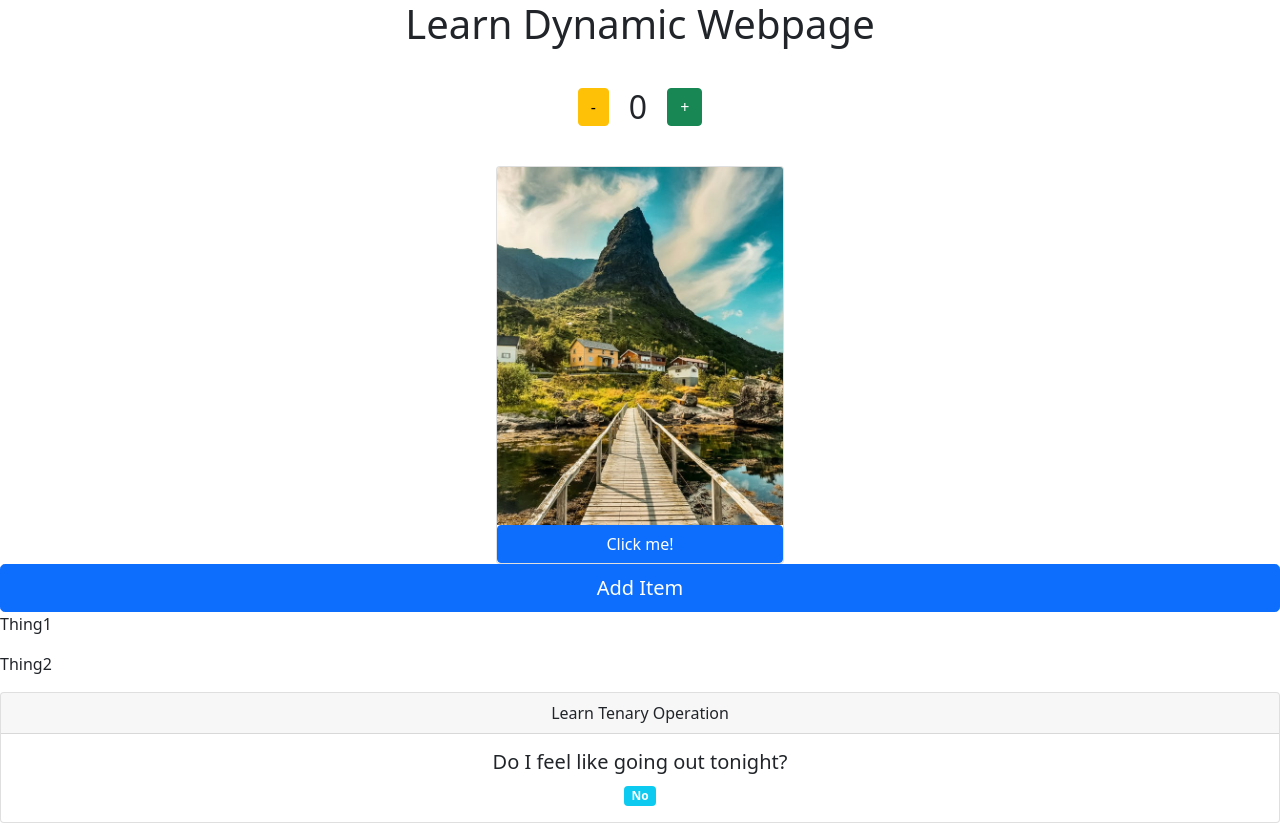
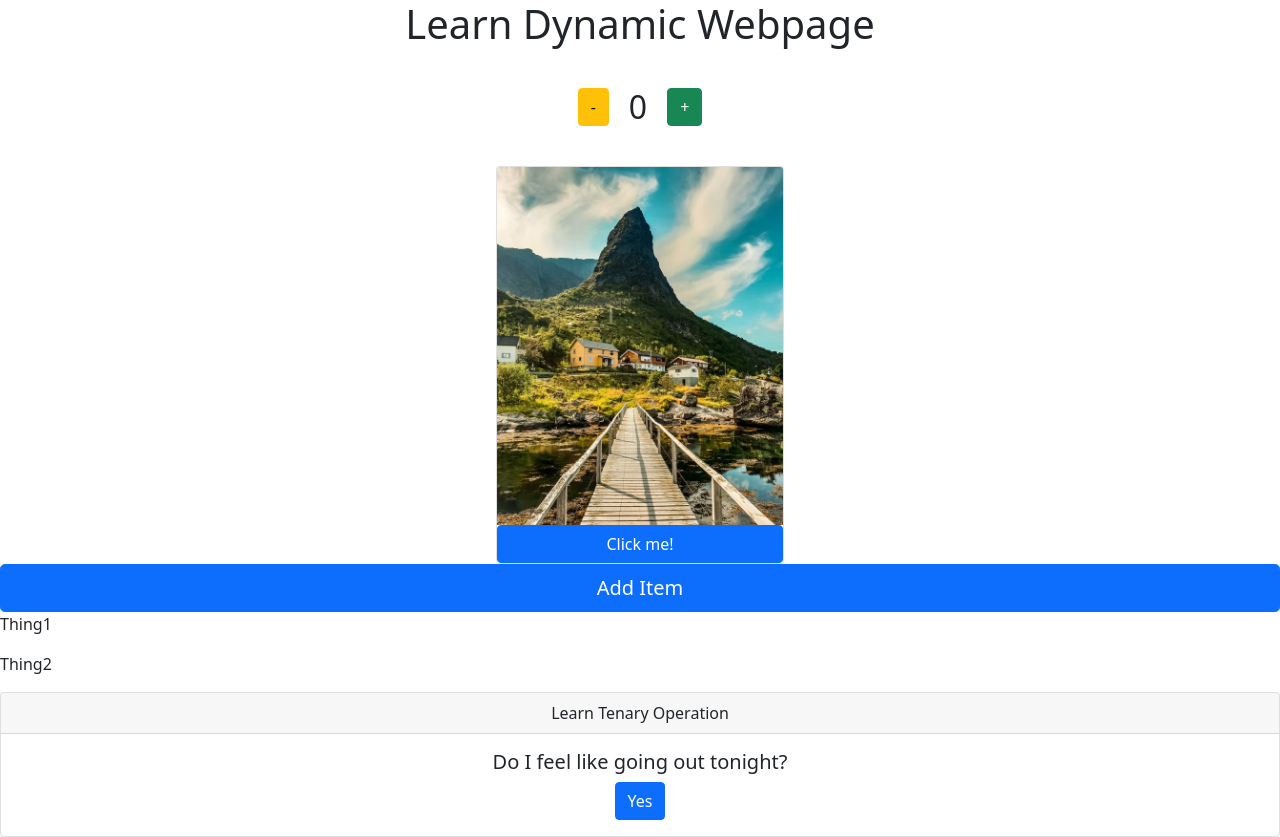
Before and after one commit to SiriratWisessiri/LearnReact, a React (Create React App) app in the folder dynamic-webpage/: page / in a window 1280 px wide. Built offline with nearby package versions, Linux system fonts and the light colour scheme.

Commit message:
Learn prevState

```diff
--- a/dynamic-webpage/src/Ternary.js
+++ b/dynamic-webpage/src/Ternary.js
@@ -1,6 +1,8 @@
 
 import Card from 'react-bootstrap/Card';
-import Badge from 'react-bootstrap/Badge';
+import Button from 'react-bootstrap/Button';
+import {useState} from 'react';
+
 
 function Ternary() {
     /**
@@ -9,19 +11,30 @@ function Ternary() {
      *
      * Hint: you will no longer need the `answer` variable
      */
-    const isGoingOut = false
 
+    //  const isGoingOut = false
+
+        /**
+     * Challenge:
+     * - Initialize state for `isGoingOut` as a boolean
+     * - Make it so clicking the div.state--value flips that
+     *   boolean value (true -> false, false -> true)
+     * - Display "Yes" if `isGoingOut` is `true`, "No" otherwise
+     */
+    const[isGoingOut, setIsgoingOut] = useState(true)
+    function handleIsgoingOut () {
+       setIsgoingOut(prevState => !prevState)
+    }
     return (
         <div>
             <Card className="text-center">
                 <Card.Header>Learn Tenary Operation</Card.Header>
                 <Card.Body>
                     <Card.Title>Do I feel like going out tonight?</Card.Title>
-                    <Badge bg="info">{isGoingOut ? "Yes" : "No"}</Badge>
+                    <Button bg="info" onClick={handleIsgoingOut}>{isGoingOut ? "Yes" : "No"} </Button>
                 </Card.Body>
             </Card>
         </div>
-
     )
 }
 
```
